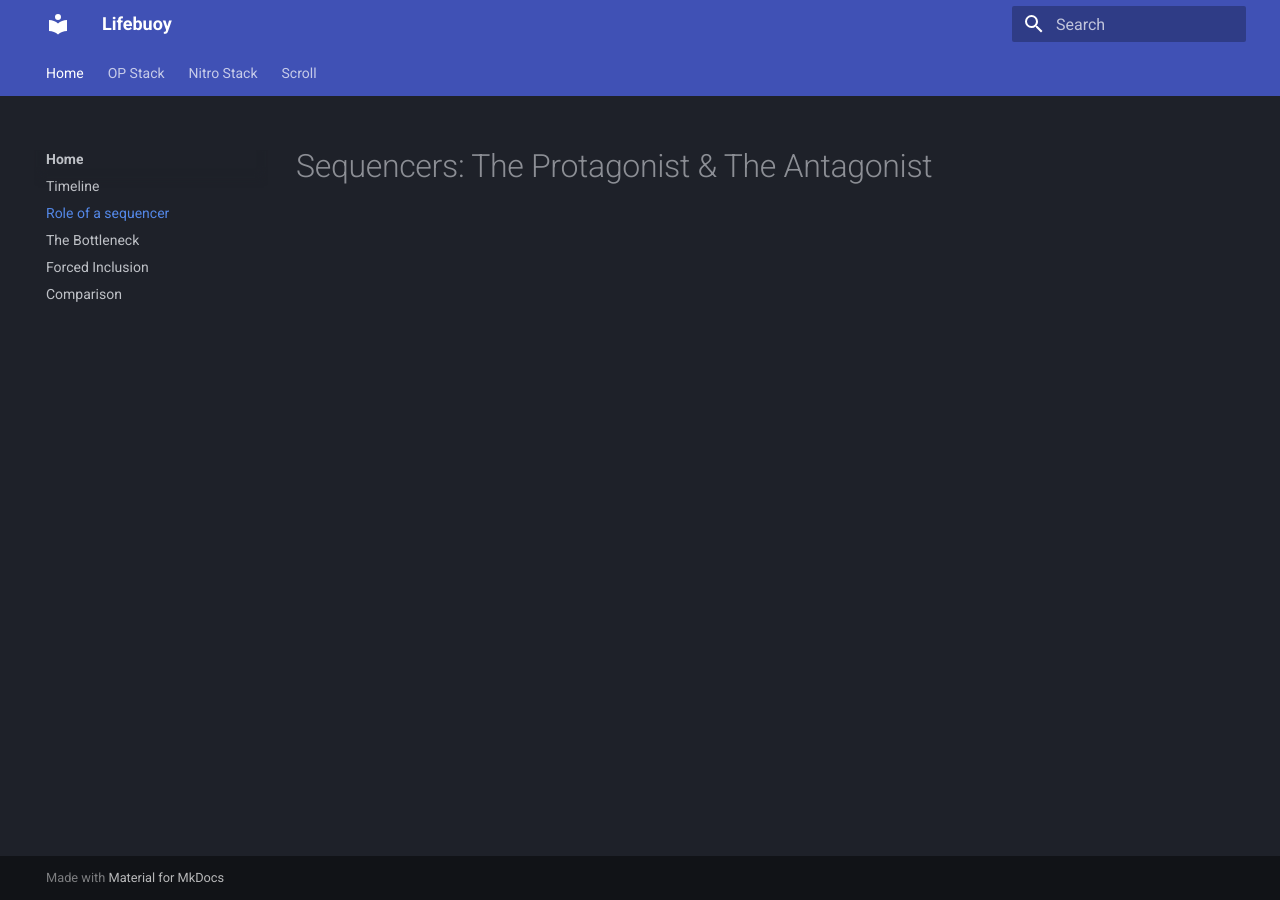
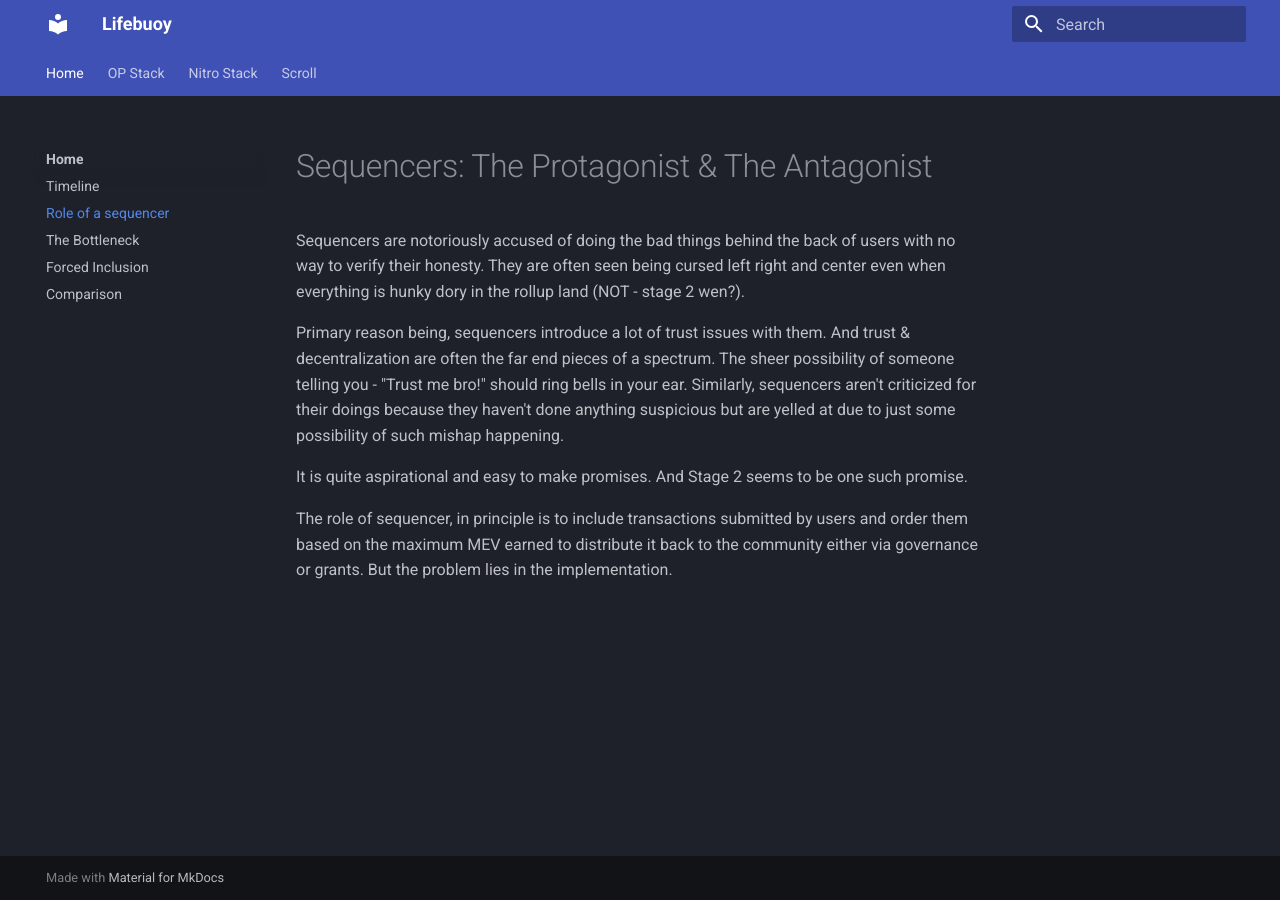
Before and after one commit to keshavsharma25/Lifebuoy, an MkDocs documentation site: the page built from docs/sequencer.md, in a window 1280 px wide. Built offline with MkDocs 1.6.1 and Material for MkDocs 9.7.7, drawn with Linux system fonts in a browser that asks for light colours.

Commit message:
WIP: rough draft

```diff
--- a/docs/sequencer.md
+++ b/docs/sequencer.md
@@ -1 +1,19 @@
 # Sequencers: The Protagonist & The Antagonist
+
+Sequencers are notoriously accused of doing the bad things behind the back of users
+with no way to verify their honesty. They are often seen being cursed left right
+and center even when everything is hunky dory in the rollup
+land (NOT - stage 2 wen?).
+
+Primary reason being, sequencers introduce a lot of trust issues with them.
+And trust & decentralization are often the far end pieces of a spectrum.
+The sheer possibility of someone telling you - "Trust me bro!" should ring
+bells in your ear. Similarly, sequencers aren't criticized for their doings
+because they haven't done anything suspicious but are yelled at due to just
+some possibility of such mishap happening.
+
+It is quite aspirational and easy to make promises. And Stage 2 seems to be one such promise.
+
+The role of sequencer, in principle is to include transactions submitted by users and order them
+based on the maximum MEV earned to distribute it back to the community either via governance or
+grants. But the problem lies in the implementation.
```
Also changed, not shown: docs/bottleneck.md (+4 -0 lines), docs/forced-inclusion.md (+7 -0 lines), docs/timeline.md (+3 -0 lines).
